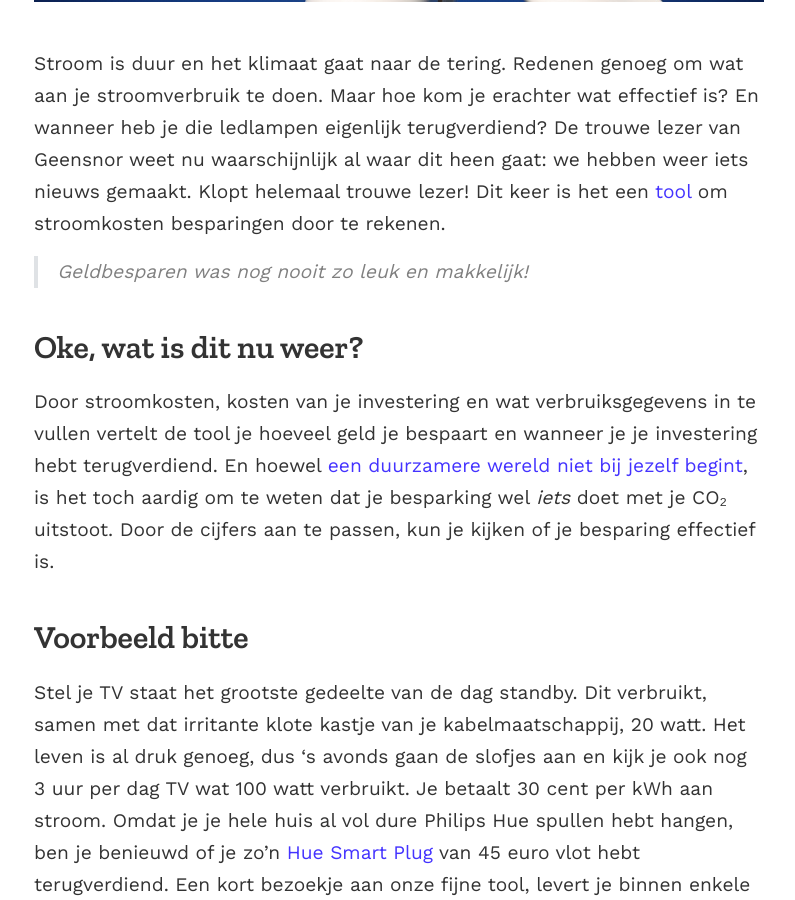
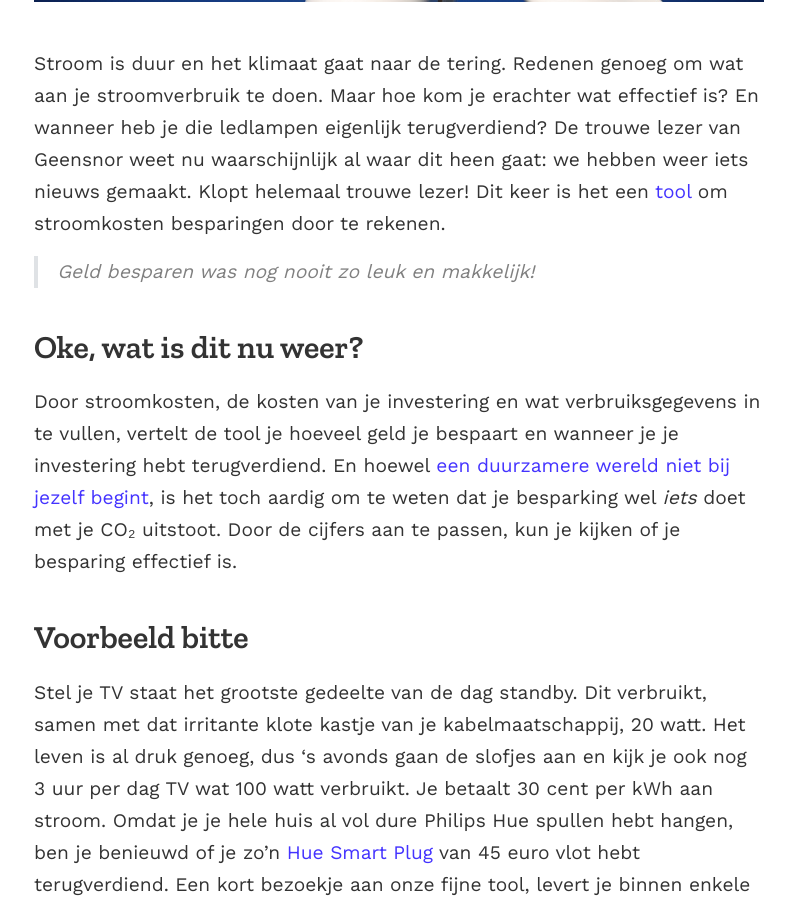
Before and after one commit to geensnor/geensnor.nl, a Jekyll site: the page built from _posts/2022-11-04-stroom-besparen.md, in a window 1280 px wide and 900 px high, scrolled down 1089 px. Shown: the whole window, without its empty margins (241-1036 px from the left). Built offline with Jekyll 4.4.1, drawn with Linux system fonts in a browser that asks for light colours.

Commit message:
Update 2022-11-04-stroom-besparen.md

```diff
--- a/_posts/2022-11-04-stroom-besparen.md
+++ b/_posts/2022-11-04-stroom-besparen.md
@@ -10,11 +10,11 @@ categories:
 
 Stroom is duur en het klimaat gaat naar de tering. Redenen genoeg om wat aan je stroomverbruik te doen. Maar hoe kom je erachter wat effectief is? En wanneer heb je die ledlampen eigenlijk terugverdiend? De trouwe lezer van Geensnor weet nu waarschijnlijk al waar dit heen gaat: we hebben weer iets nieuws gemaakt. Klopt helemaal trouwe lezer! Dit keer is het een [tool](https://stroomkosten-besparing-berekenen.vercel.app/) om stroomkosten besparingen door te rekenen.
 
-> Geldbesparen was nog nooit zo leuk en makkelijk!
+> Geld besparen was nog nooit zo leuk en makkelijk!
 
 ## Oke, wat is dit nu weer?
 
-Door stroomkosten, kosten van je investering en wat verbruiksgegevens in te vullen vertelt de tool je hoeveel geld je bespaart en wanneer je je investering hebt terugverdiend. En hoewel [een duurzamere wereld niet bij jezelf begint](https://www.vn.nl/pleidooi-tegen-consumentenactivisme/), is het toch aardig om te weten dat je besparking wel _iets_ doet met je CO₂ uitstoot. Door de cijfers aan te passen, kun je kijken of je besparing effectief is.
+Door stroomkosten, de kosten van je investering en wat verbruiksgegevens in te vullen, vertelt de tool je hoeveel geld je bespaart en wanneer je je investering hebt terugverdiend. En hoewel [een duurzamere wereld niet bij jezelf begint](https://www.vn.nl/pleidooi-tegen-consumentenactivisme/), is het toch aardig om te weten dat je besparking wel _iets_ doet met je CO₂ uitstoot. Door de cijfers aan te passen, kun je kijken of je besparing effectief is.
 
 ## Voorbeeld bitte
 
```
